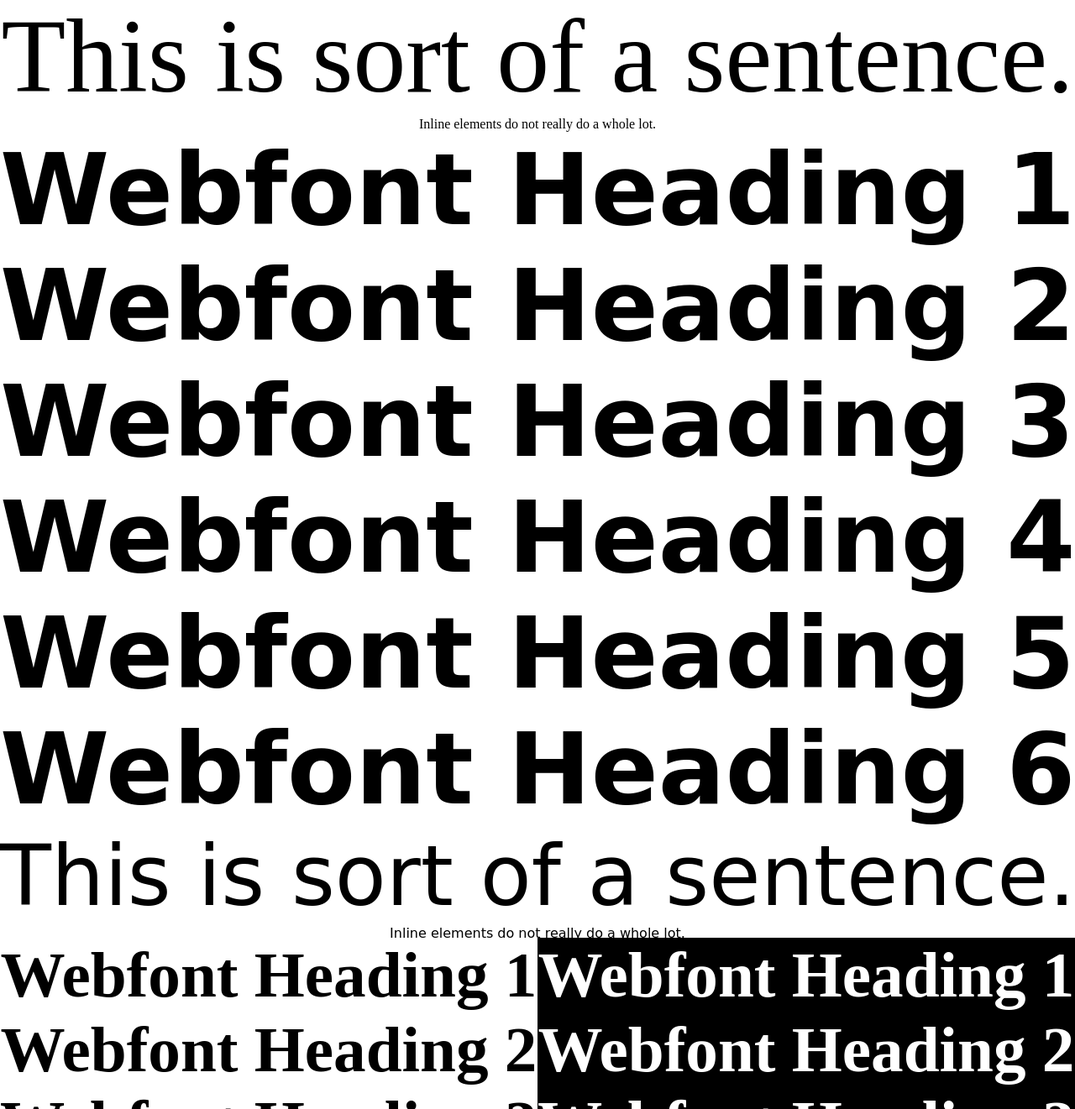
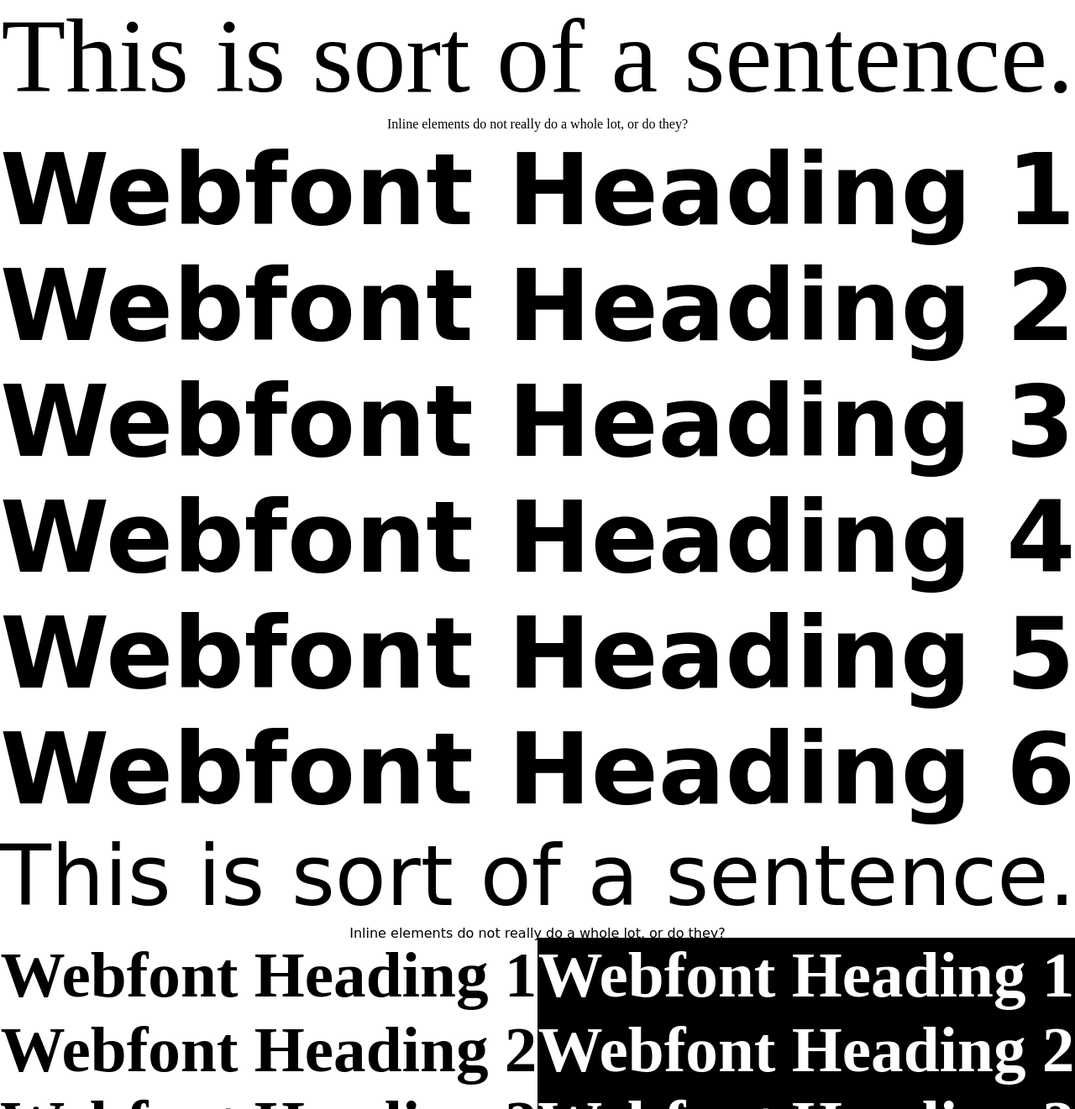
Before and after one commit to twmulloy/typefit, a website: page sample/index.html in a window 1280 px wide. Shown: the part 8480-9801 px from the top of the page at 84% size. Drawn offline with Linux system fonts and the light colour scheme; a script that the page names is missing.

```diff
--- a/sample/index.html
+++ b/sample/index.html
@@ -86,7 +86,7 @@
   <h5 fittext>Heading 5</h5>
   <h6 fittext>Heading 6</h6>
   <p fittext>This is sort of a sentence.</p>
-  <span fittext>Inline elements do not really do a whole lot.</span>
+  <span fittext>Inline elements do not really do a whole lot, or do they?</span>
 </section>
 
 <section class="webfont">
@@ -97,7 +97,7 @@
   <h5 fittext>Webfont Heading 5</h5>
   <h6 fittext>Webfont Heading 6</h6>
   <p fittext>This is sort of a sentence.</p>
-  <span fittext>Inline elements do not really do a whole lot.</span>
+  <span fittext>Inline elements do not really do a whole lot, or do they?</span>
 </section>
 
 <section class="w50">
```
